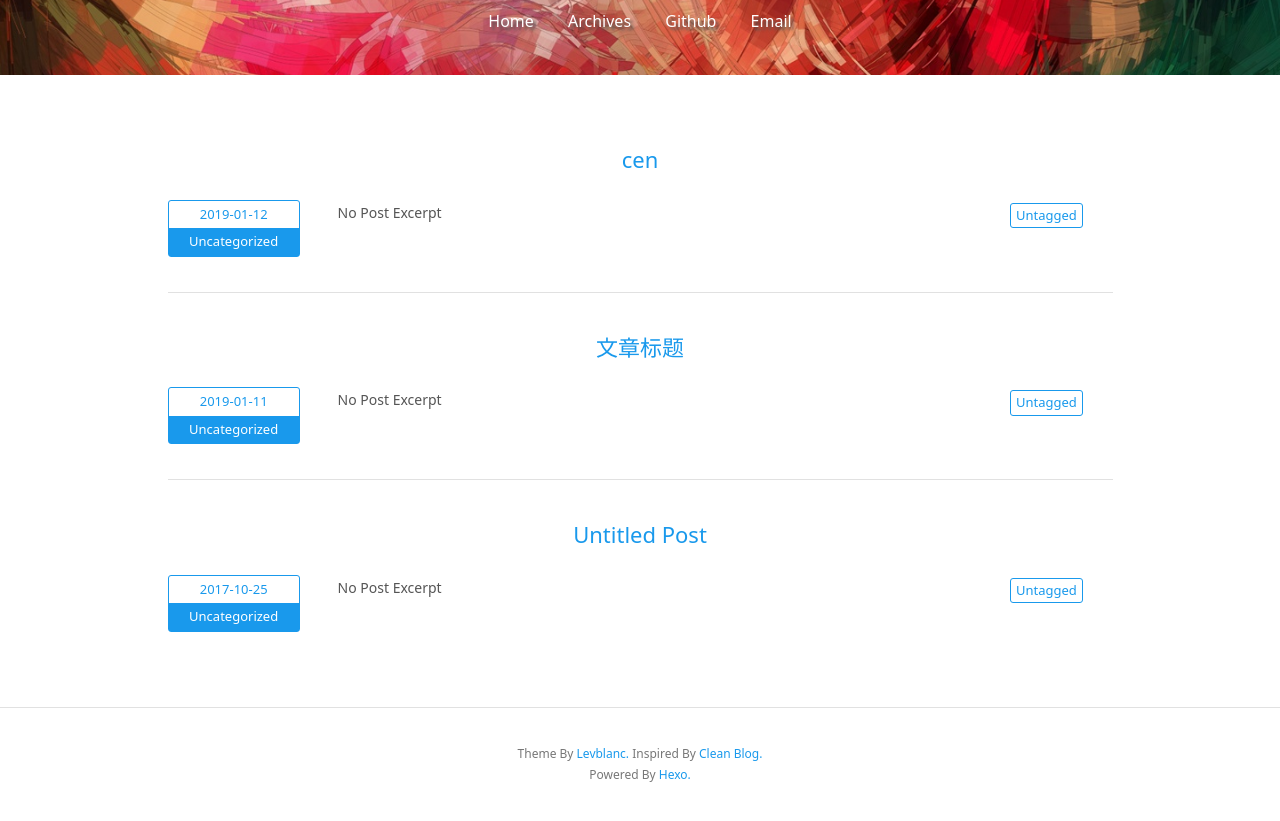
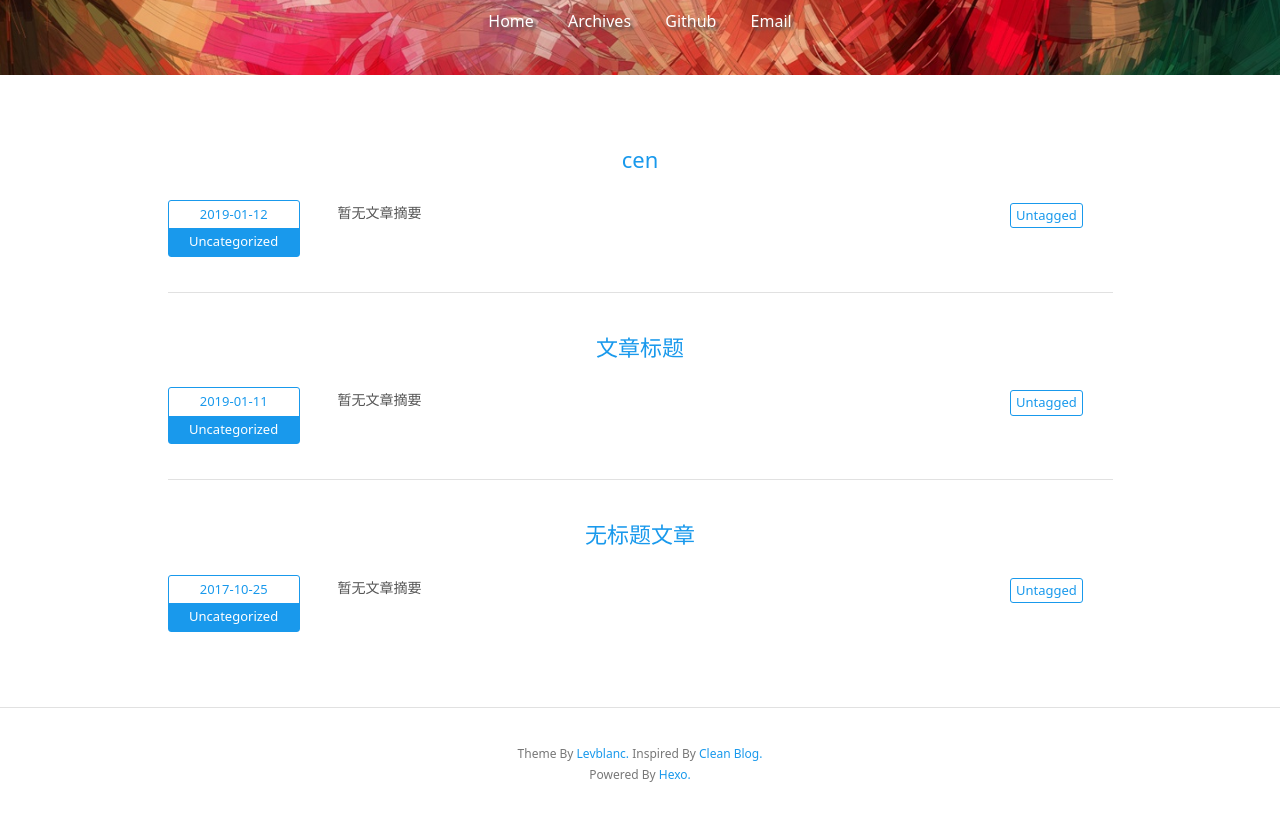
Before and after one commit to yehongcen/hongcen, a plain HTML site: page index.html in a window 1280 px wide. Shown: the part 237-1058 px from the top of the page. Drawn offline with Linux system fonts and the light colour scheme.

Commit message:
Site updated: 2019-01-13 23:42:51

```diff
--- a/index.html
+++ b/index.html
@@ -108,7 +108,7 @@
       </div>
     </div>
     <!-- Post Excerpt -->
-    <div class="excerpt typo">No Post Excerpt</div>
+    <div class="excerpt typo">暂无文章摘要</div>
     <!-- Post Tags -->
     <div class="tags">
 
@@ -134,7 +134,7 @@
       </div>
     </div>
     <!-- Post Excerpt -->
-    <div class="excerpt typo">No Post Excerpt</div>
+    <div class="excerpt typo">暂无文章摘要</div>
     <!-- Post Tags -->
     <div class="tags">
 
@@ -147,7 +147,7 @@
 
         <div class="post-item-wrapper">
   <a href="/2017/10/25/index/" class="post-title">
-      Untitled Post
+      无标题文章
   </a>
   <div class="post-excerpt">
     <!-- Post Date and Categories -->
@@ -160,7 +160,7 @@
       </div>
     </div>
     <!-- Post Excerpt -->
-    <div class="excerpt typo">No Post Excerpt</div>
+    <div class="excerpt typo">暂无文章摘要</div>
     <!-- Post Tags -->
     <div class="tags">
 
```
Also changed, not shown: 2017/10/25/index/index.html (+2 -2 lines), 2019/01/11/2019/index.html (+1 -1 lines), 2019/01/12/19.1.13/index.html (+1 -1 lines), about/index.html (+1 -1 lines), archives/2017/10/index.html (+1 -1 lines), archives/2017/index.html (+1 -1 lines), archives/index.html (+1 -1 lines), tags/index.html (+1 -1 lines).
